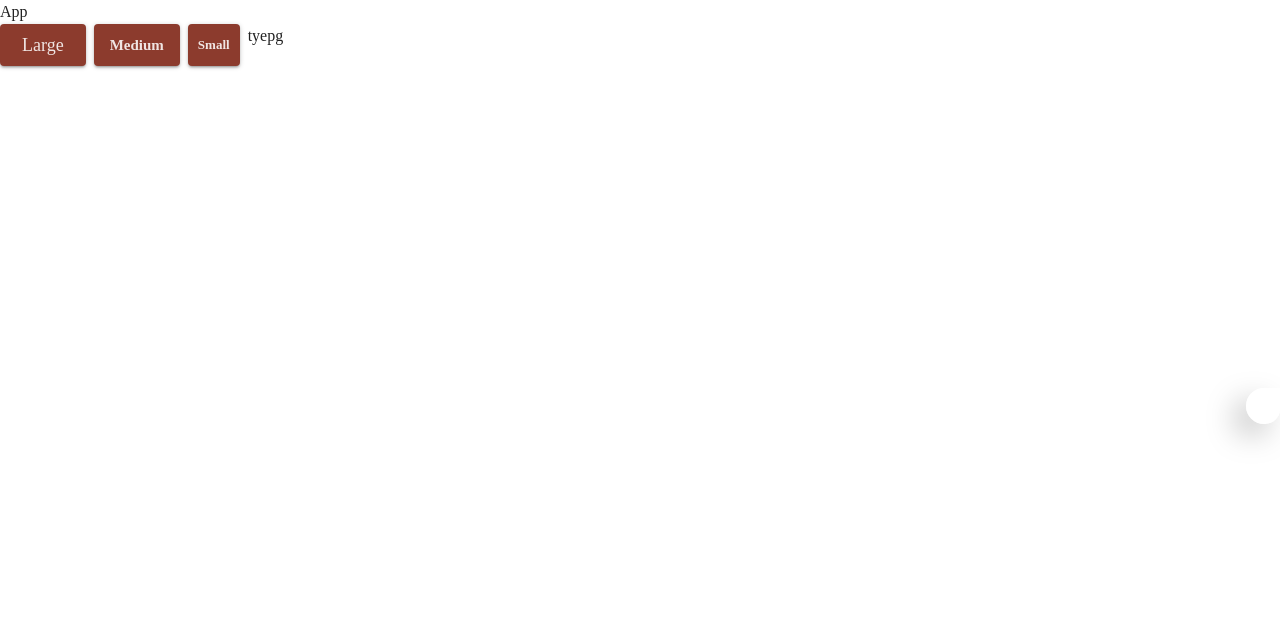
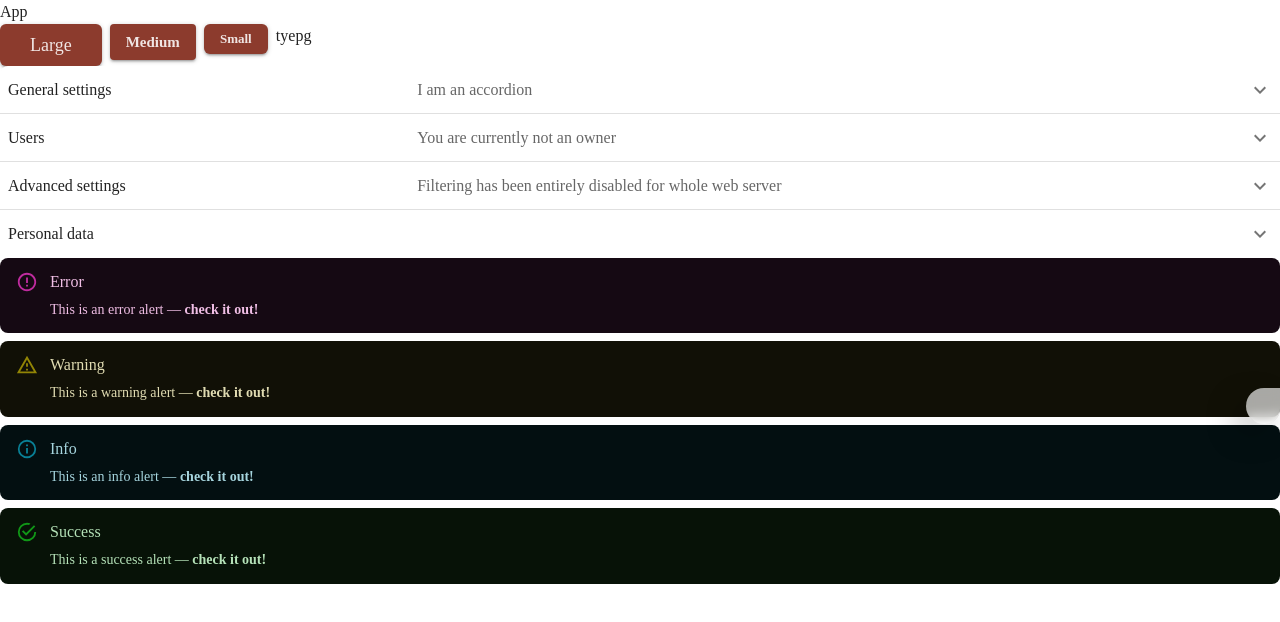
Before and after one commit to Anwarkamal143/gf-mui, a React (Create React App) app: page / in a window 1280 px wide. Shown: the top 622 px of the page. Built offline with nearby package versions, Linux system fonts and the light colour scheme; some icons are missing.

Commit message:
add custom item

```diff
--- a/src/App.tsx
+++ b/src/App.tsx
@@ -3,10 +3,12 @@
 import Stack from "@mui/material/Stack";
 import ThemeProvider from "theme";
 import ThemeSettings from "theme/settings";
+import Custom from "components/Custom"
 import "./App.css";
 // import CanvasBlur from "./Canvasblur";
 const ButtonCom = () => {
   return (
+    <>
     <Stack spacing={2} direction="row">
       <Button variant="contained" size="large">
         Large
@@ -17,6 +19,8 @@
       </Button>
       <Typography variant={"AlertTitle"}>tyepg</Typography>
     </Stack>
+    <Custom />
+    </>
   );
 };
 function App() {
--- /dev/null
+++ b/src/components/Custom/index.tsx
@@ -0,0 +1,116 @@
+import * as React from 'react';
+import Accordion from '@mui/material/Accordion';
+import AccordionDetails from '@mui/material/AccordionDetails';
+import AccordionSummary from '@mui/material/AccordionSummary';
+import Typography from '@mui/material/Typography';
+import ExpandMoreIcon from '@mui/icons-material/ExpandMore';
+
+import Alert from '@mui/material/Alert';
+import AlertTitle from '@mui/material/AlertTitle';
+import Stack from '@mui/material/Stack';
+
+export default function Index() {
+  const [expanded, setExpanded] = React.useState<string | false>(false);
+
+  const handleChange =
+    (panel: string) => (event: React.SyntheticEvent, isExpanded: boolean) => {
+      setExpanded(isExpanded ? panel : false);
+    };
+
+  return (
+    <div>
+        <div>
+        <Accordion expanded={expanded === 'panel1'} onChange={handleChange('panel1')}>
+            <AccordionSummary
+            expandIcon={<ExpandMoreIcon />}
+            aria-controls="panel1bh-content"
+            id="panel1bh-header"
+            >
+            <Typography sx={{ width: '33%', flexShrink: 0 }}>
+                General settings
+            </Typography>
+            <Typography sx={{ color: 'text.secondary' }}>I am an accordion</Typography>
+            </AccordionSummary>
+            <AccordionDetails>
+            <Typography>
+                Nulla facilisi. Phasellus sollicitudin nulla et quam mattis feugiat.
+                Aliquam eget maximus est, id dignissim quam.
+            </Typography>
+            </AccordionDetails>
+        </Accordion>
+        <Accordion expanded={expanded === 'panel2'} onChange={handleChange('panel2')}>
+            <AccordionSummary
+            expandIcon={<ExpandMoreIcon />}
+            aria-controls="panel2bh-content"
+            id="panel2bh-header"
+            >
+            <Typography sx={{ width: '33%', flexShrink: 0 }}>Users</Typography>
+            <Typography sx={{ color: 'text.secondary' }}>
+                You are currently not an owner
+            </Typography>
+            </AccordionSummary>
+            <AccordionDetails>
+            <Typography>
+                Donec placerat, lectus sed mattis semper, neque lectus feugiat lectus,
+                varius pulvinar diam eros in elit. Pellentesque convallis laoreet
+                laoreet.
+            </Typography>
+            </AccordionDetails>
+        </Accordion>
+        <Accordion expanded={expanded === 'panel3'} onChange={handleChange('panel3')}>
+            <AccordionSummary
+            expandIcon={<ExpandMoreIcon />}
+            aria-controls="panel3bh-content"
+            id="panel3bh-header"
+            >
+            <Typography sx={{ width: '33%', flexShrink: 0 }}>
+                Advanced settings
+            </Typography>
+            <Typography sx={{ color: 'text.secondary' }}>
+                Filtering has been entirely disabled for whole web server
+            </Typography>
+            </AccordionSummary>
+            <AccordionDetails>
+            <Typography>
+                Nunc vitae orci ultricies, auctor nunc in, volutpat nisl. Integer sit
+                amet egestas eros, vitae egestas augue. Duis vel est augue.
+            </Typography>
+            </AccordionDetails>
+        </Accordion>
+        <Accordion expanded={expanded === 'panel4'} onChange={handleChange('panel4')}>
+            <AccordionSummary
+            expandIcon={<ExpandMoreIcon />}
+            aria-controls="panel4bh-content"
+            id="panel4bh-header"
+            >
+            <Typography sx={{ width: '33%', flexShrink: 0 }}>Personal data</Typography>
+            </AccordionSummary>
+            <AccordionDetails>
+            <Typography>
+                Nunc vitae orci ultricies, auctor nunc in, volutpat nisl. Integer sit
+                amet egestas eros, vitae egestas augue. Duis vel est augue.
+            </Typography>
+            </AccordionDetails>
+        </Accordion>
+        </div>
+        <Stack sx={{ width: '100%' }} spacing={2}>
+      <Alert severity="error">
+        <AlertTitle>Error</AlertTitle>
+        This is an error alert — <strong>check it out!</strong>
+      </Alert>
+      <Alert severity="warning">
+        <AlertTitle>Warning</AlertTitle>
+        This is a warning alert — <strong>check it out!</strong>
+      </Alert>
+      <Alert severity="info">
+        <AlertTitle>Info</AlertTitle>
+        This is an info alert — <strong>check it out!</strong>
+      </Alert>
+      <Alert severity="success">
+        <AlertTitle>Success</AlertTitle>
+        This is a success alert — <strong>check it out!</strong>
+      </Alert>
+    </Stack>
+    </div>
+  );
+}
--- a/src/theme/overrides/Button.tsx
+++ b/src/theme/overrides/Button.tsx
@@ -1,35 +1,33 @@
 // ----------------------------------------------------------------------
 
 import { Theme } from "@mui/material/styles";
+import { pxToRem } from "utils/getFontValue";
 
 export default function Button(theme: Theme) {
   return {
     MuiButton: {
       styleOverrides: {
         root: {
-          fontStyle: "normal",
-          fontFamily: "Source Sans Pro",
-          letterSpacing: "0px",
-          textDecoration: "none",
-          textTransform: "none",
-          borderRadius: "4px",
-          minWidth: "inherit",
           "&:hover": {},
         },
         sizeLarge: {
-          fontSize: "18px",
-          fontWeight: 400,
-          lineHeight: "26px",
+          ...theme.typography.buttonLarge,
+          padding: `${pxToRem(8)} ${pxToRem(30)}`,
+          borderRadius: `6px`,
+          height: `${pxToRem(42)}`,
         },
         sizeSmall: {
-          fontSize: "13px",
-          lineHeight: "22px",
-          fontWeight: 600,
+          ...theme.typography.buttonSmall,
+          padding: `${pxToRem(4)} ${pxToRem(10)}`,
+          borderRadius: `6px`,
+          height: `${pxToRem(30)}`,
+
         },
         sizeMedium: {
-          fontSize: "15px",
-          lineHeight: "24px",
-          fontWeight: 600,
+          ...theme.typography.buttonMedium,
+          padding: `${pxToRem(6)} ${pxToRem(16)}`,
+          borderRadius: `4px`,
+          height: `${pxToRem(36)}`,
         },
         defaultProps: "small",
         // contained
--- /dev/null
+++ b/src/theme/overrides/ButtonBase.tsx
@@ -0,0 +1,13 @@
+// ----------------------------------------------------------------------
+
+import { Theme } from "@mui/material/styles";
+
+export default function ButtonBase(theme: Theme) {
+  return {
+    MuiButtonBase: {
+      defaultProps: {
+        disableRipple: true,
+      },
+    },
+  };
+}
--- a/src/theme/overrides/index.ts
+++ b/src/theme/overrides/index.ts
@@ -41,6 +41,7 @@
 import Tooltip from "./Tooltip";
 import TreeView from "./TreeView";
 import Typography from "./Typography";
+import ButtonBase from "./ButtonBase"
 
 // ----------------------------------------------------------------------
 
@@ -62,6 +63,7 @@
     Switch(theme),
     Select(),
     Button(theme),
+    ButtonBase(theme),
     Rating(theme),
     Dialog(theme),
     Avatar(theme),
```
